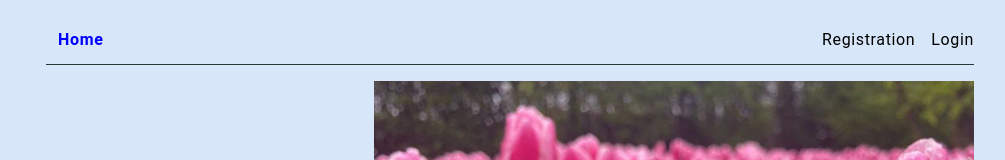
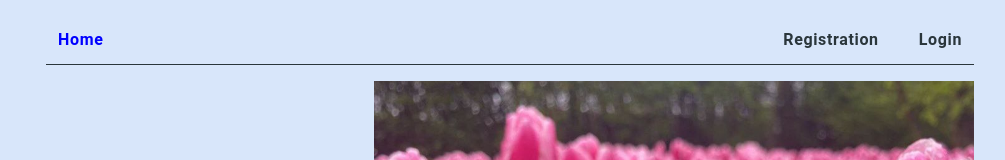
Before and after one commit to NataliaZgurska/ContactList, a React (Vite) app: page / in a window 1280 px wide. Shown: the top 160 px of the page, without its empty margins (130-1135 px from the left). Built offline with nearby package versions, Linux system fonts and the light colour scheme.

Commit message:
update header

```diff
--- a/src/components/AppBar/AppBar.jsx
+++ b/src/components/AppBar/AppBar.jsx
@@ -1,17 +1,65 @@
-import { useSelector } from 'react-redux';
-import Navigation from '../Navigation/Navigation';
-import AuthNav from '../AuthNav/AuthNav';
-import UserMenu from '../UserMenu/UserMenu';
+import { useDispatch, useSelector } from 'react-redux';
+import { NavLink } from 'react-router-dom';
+
 import { selectIsLoggedIn } from '../../redux/auth/selectors';
-import css from './AppBar.module.css';
+import { selectUser } from '../../redux/auth/selectors';
+import { logout } from '../../redux/auth/operations';
+import clsx from 'clsx';
+
+import css from '../Navigation/Navigation.module.css';
+import css3 from '../AppBar/AppBar.module.css';
+import css1 from '../UserMenu/UserMenu.module.css';
+import css2 from '../AuthNav/AuthNav.module.css';
+
+const getNavLinkClassName = ({ isActive }) =>
+  clsx(css.navLink, {
+    [css.active]: isActive,
+  });
 
 export const AppBar = () => {
   const isLoggedIn = useSelector(selectIsLoggedIn);
+  const dispatch = useDispatch();
+  const user = useSelector(selectUser);
 
   return (
-    <header className={css.header}>
-      <Navigation />
-      {isLoggedIn ? <UserMenu /> : <AuthNav />}
+    <header className={css3.header}>
+      {/* <Navigation /> */}
+      <nav>
+        <NavLink to="/" className={getNavLinkClassName}>
+          Home
+        </NavLink>
+        {isLoggedIn && (
+          <NavLink to="/contacts" className={getNavLinkClassName}>
+            Contacts
+          </NavLink>
+        )}
+      </nav>
+      {/* {isLoggedIn ? <UserMenu /> : <AuthNav />} */}
+      {isLoggedIn && (
+        <div className={css1.wrapper}>
+          <p className={css1.welcome}>
+            Welcome <span className={css1.username}>{user.name}</span>
+          </p>
+          <button
+            type="button"
+            className={css1.btn}
+            onClick={() => dispatch(logout())}
+          >
+            Logout
+          </button>
+        </div>
+      )}
+      {!isLoggedIn && (
+        <div className={css2.registrationLoginWrap}>
+          <NavLink to="/register" className={getNavLinkClassName}>
+            Registration
+          </NavLink>
+
+          <NavLink to="/login" className={getNavLinkClassName}>
+            Login
+          </NavLink>
+        </div>
+      )}
     </header>
   );
 };
--- a/src/components/AuthNav/AuthNav.jsx
+++ b/src/components/AuthNav/AuthNav.jsx
@@ -1,24 +1,24 @@
-import { NavLink } from 'react-router-dom';
-import clsx from 'clsx';
-import css from './AuthNav.module.css';
+// import { NavLink } from 'react-router-dom';
+// import clsx from 'clsx';
+// import css from './AuthNav.module.css';
 
-const getNavLinkClassName = ({ isActive }) =>
-  clsx(css.navLink, {
-    [css.active]: isActive,
-  });
+// const getNavLinkClassName = ({ isActive }) =>
+//   clsx(css.navLink, {
+//     [css.active]: isActive,
+//   });
 
-const AuthNav = () => {
-  return (
-    <div className={css.registrationLoginWrap}>
-      <NavLink to="/register" className={getNavLinkClassName}>
-        Registration
-      </NavLink>
+// const AuthNav = () => {
+//   return (
+//     <div className={css.registrationLoginWrap}>
+//       <NavLink to="/register" className={getNavLinkClassName}>
+//         Registration
+//       </NavLink>
 
-      <NavLink to="/login" className={getNavLinkClassName}>
-        Login
-      </NavLink>
-    </div>
-  );
-};
+//       <NavLink to="/login" className={getNavLinkClassName}>
+//         Login
+//       </NavLink>
+//     </div>
+//   );
+// };
 
-export default AuthNav;
+// export default AuthNav;
--- a/src/components/Navigation/Navigation.jsx
+++ b/src/components/Navigation/Navigation.jsx
@@ -1,28 +1,28 @@
-import { NavLink } from 'react-router-dom';
-import { useSelector } from 'react-redux';
-import { selectIsLoggedIn } from '../../redux/auth/selectors';
-import clsx from 'clsx';
-import css from './Navigation.module.css';
+// import { NavLink } from 'react-router-dom';
+// import { useSelector } from 'react-redux';
+// import { selectIsLoggedIn } from '../../redux/auth/selectors';
+// import clsx from 'clsx';
+// import css from './Navigation.module.css';
 
-const getNavLinkClassName = ({ isActive }) =>
-  clsx(css.navLink, {
-    [css.active]: isActive,
-  });
+// const getNavLinkClassName = ({ isActive }) =>
+//   clsx(css.navLink, {
+//     [css.active]: isActive,
+//   });
 
-const Navigation = () => {
-  const isLoggedIn = useSelector(selectIsLoggedIn);
+// const Navigation = () => {
+//   const isLoggedIn = useSelector(selectIsLoggedIn);
 
-  return (
-    <nav>
-      <NavLink to="/" className={getNavLinkClassName}>
-        Home
-      </NavLink>
-      {isLoggedIn && (
-        <NavLink to="/contacts" className={getNavLinkClassName}>
-          Contacts
-        </NavLink>
-      )}
-    </nav>
-  );
-};
-export default Navigation;
+//   return (
+//     <nav>
+//       <NavLink to="/" className={getNavLinkClassName}>
+//         Home
+//       </NavLink>
+//       {isLoggedIn && (
+//         <NavLink to="/contacts" className={getNavLinkClassName}>
+//           Contacts
+//         </NavLink>
+//       )}
+//     </nav>
+//   );
+// };
+// export default Navigation;
--- a/src/components/UserMenu/UserMenu.jsx
+++ b/src/components/UserMenu/UserMenu.jsx
@@ -1,26 +1,26 @@
-import { useDispatch, useSelector } from 'react-redux';
-import { selectUser } from '../../redux/auth/selectors';
-import { logout } from '../../redux/auth/operations';
-import css from './UserMenu.module.css';
+// import { useDispatch, useSelector } from 'react-redux';
+// import { selectUser } from '../../redux/auth/selectors';
+// import { logout } from '../../redux/auth/operations';
+// import css from './UserMenu.module.css';
 
-export const UserMenu = () => {
-  const dispatch = useDispatch();
-  const user = useSelector(selectUser);
+// export const UserMenu = () => {
+//   const dispatch = useDispatch();
+//   const user = useSelector(selectUser);
 
-  return (
-    <div className={css.wrapper}>
-      <p className={css.welcome}>
-        Welcome <span className={css.username}>{user.name}</span>
-      </p>
-      <button
-        type="button"
-        className={css.btn}
-        onClick={() => dispatch(logout())}
-      >
-        Logout
-      </button>
-    </div>
-  );
-};
+//   return (
+//     <div className={css.wrapper}>
+//       <p className={css.welcome}>
+//         Welcome <span className={css.username}>{user.name}</span>
+//       </p>
+//       <button
+//         type="button"
+//         className={css.btn}
+//         onClick={() => dispatch(logout())}
+//       >
+//         Logout
+//       </button>
+//     </div>
+//   );
+// };
 
-export default UserMenu;
+// export default UserMenu;
```
